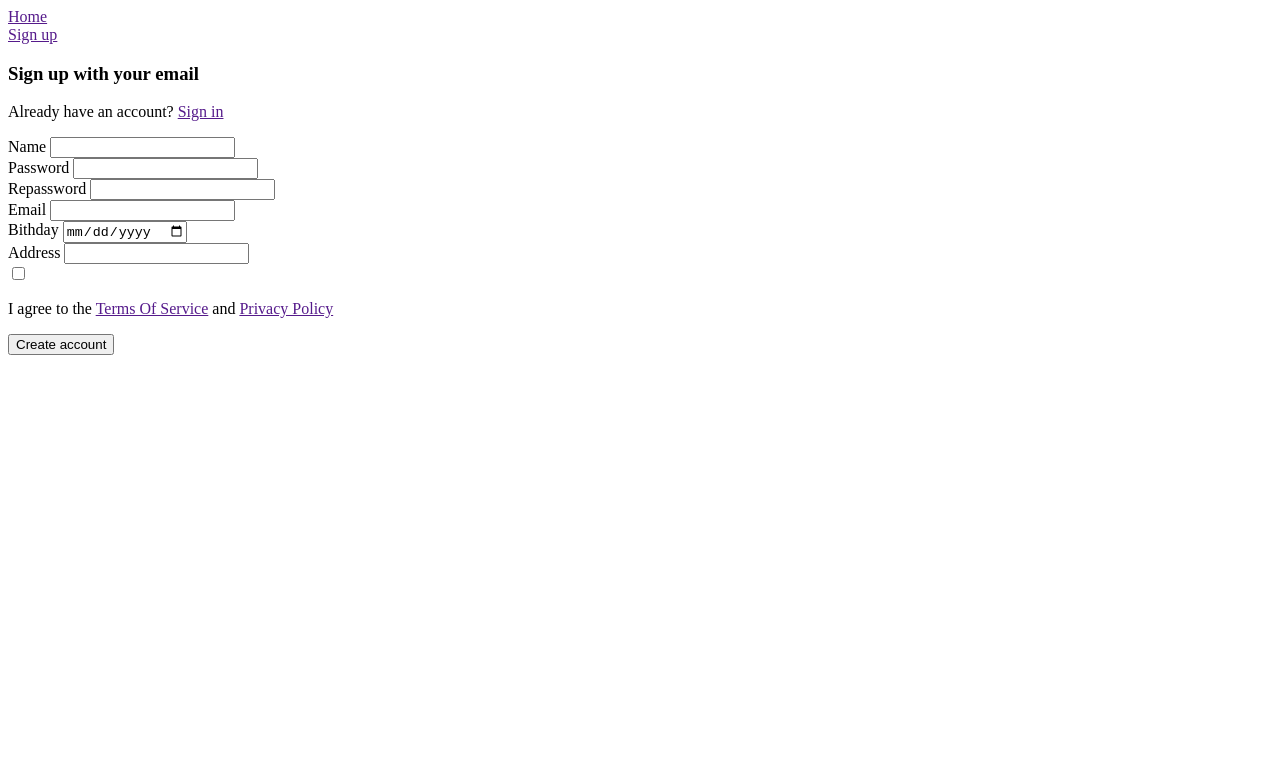
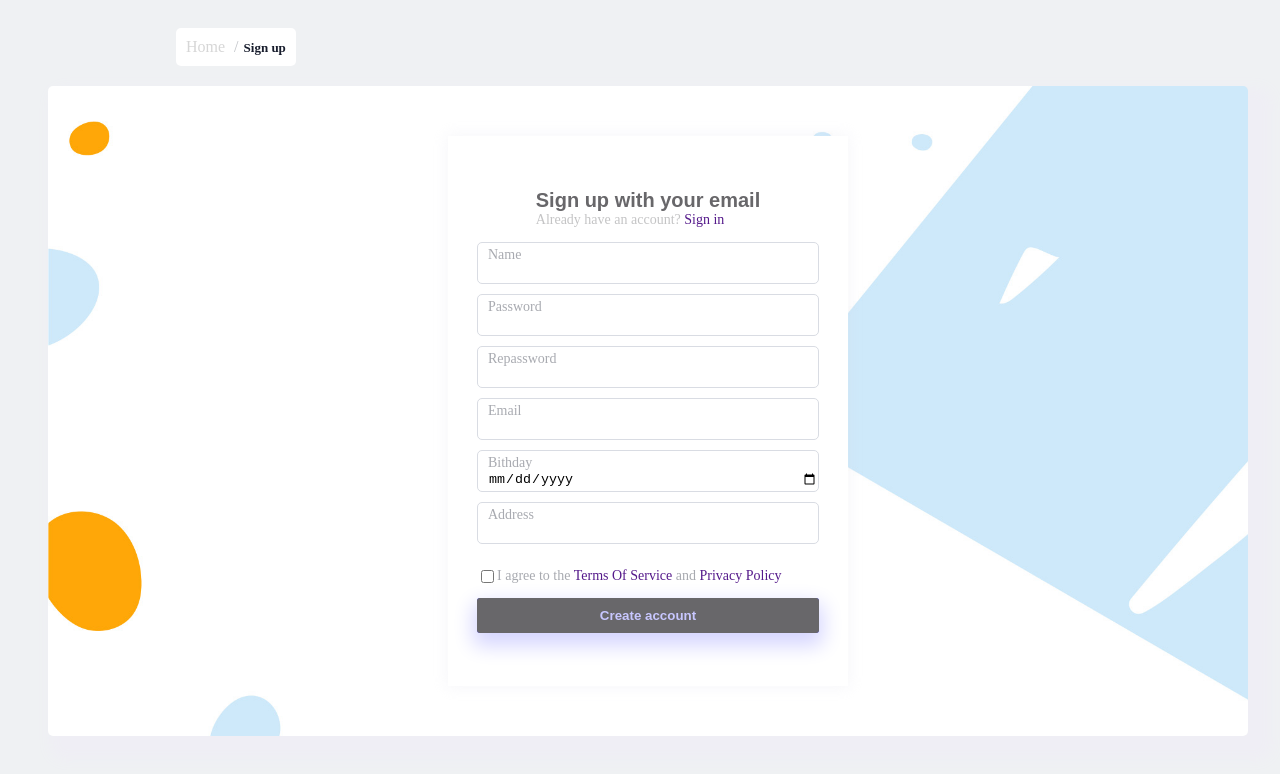
Before and after one commit to lamloi1109/WebBanSach, a plain HTML site: page client/signup.html in a window 1280 px wide. Drawn offline with Linux system fonts and the light colour scheme.

Commit message:
Adjust signup html file

```diff
--- a/client/signup.html
+++ b/client/signup.html
@@ -4,7 +4,8 @@
     <meta charset="UTF-8" />
     <meta http-equiv="X-UA-Compatible" content="IE=edge" />
     <meta name="viewport" content="width=device-width, initial-scale=1.0" />
-    <link rel="stylesheet" href="./CSS/signup.css" />
+    <link rel="stylesheet" href="./CSS/page.css" />
+    <link rel="stylesheet" href="./CSS/form.css">
     <title>Document</title>
   </head>
   <body>
```
